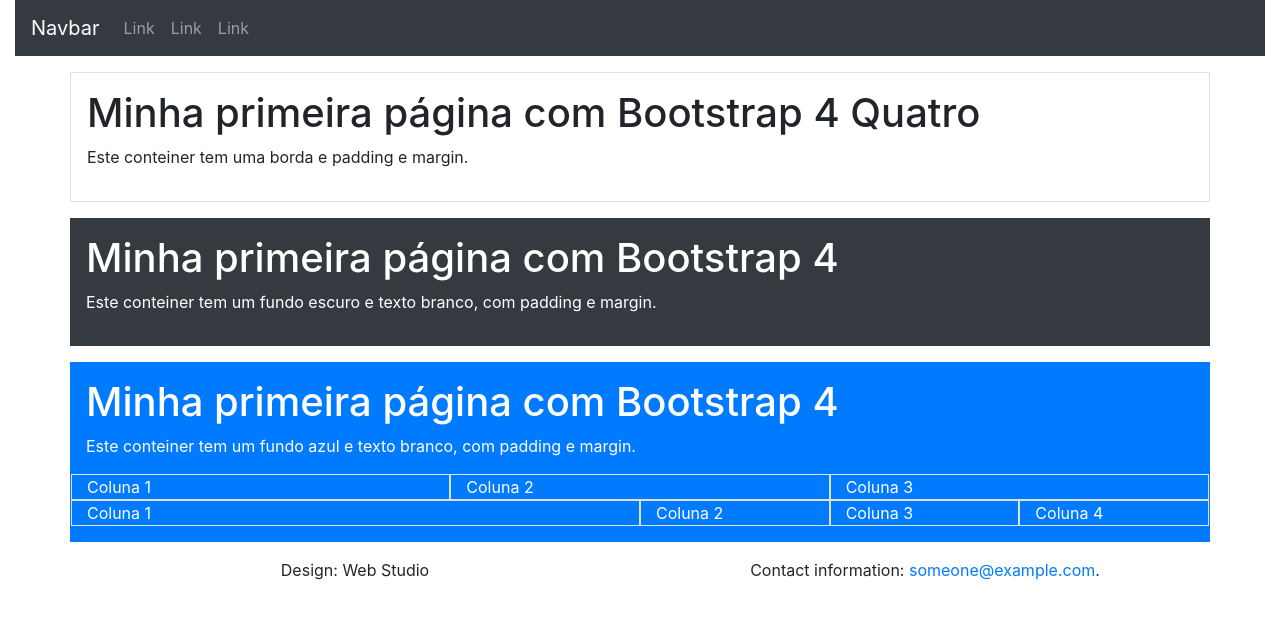
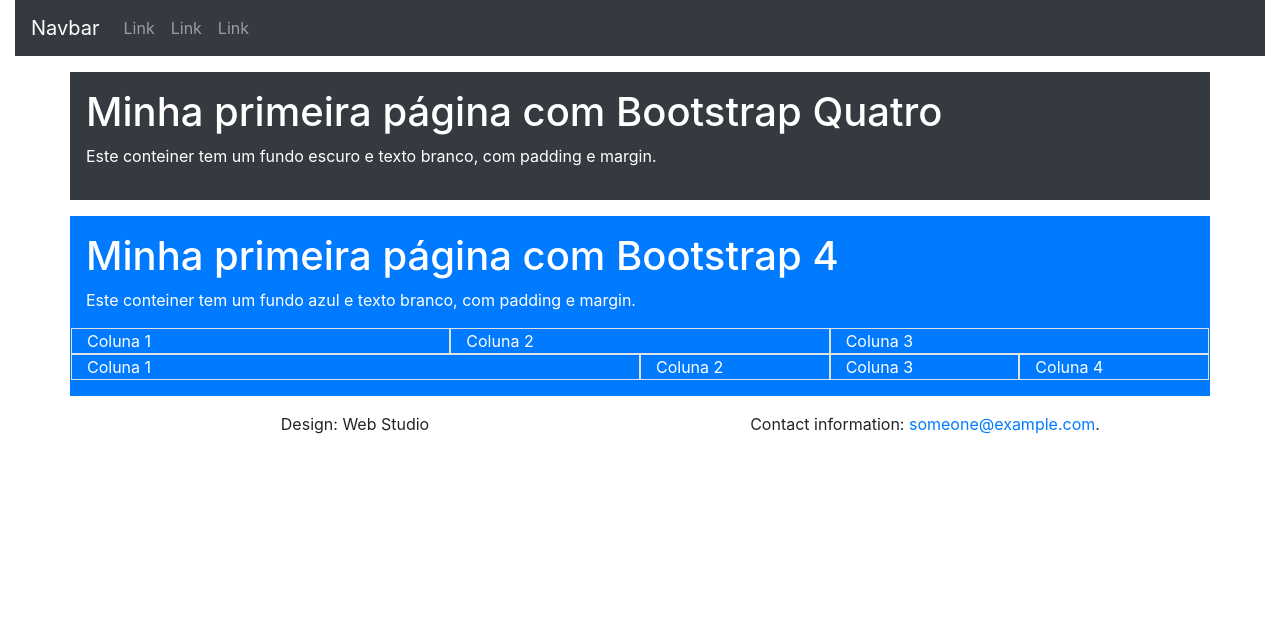
Before and after one commit to joedio-borges/git-teste2, a website: page index.html in a window 1280 px wide. Drawn offline with nearby package versions, Linux system fonts and the light colour scheme.

Commit message:
Segunda versao

```diff
--- a/index.html
+++ b/index.html
@@ -36,13 +36,8 @@
 		</div>
 	</header>
 
-	<div class="container p-3 my-3 border">
-		<h1>Minha primeira página com Bootstrap 4 Quatro</h1>
-		<p>Este conteiner tem uma borda e padding e margin.</p>
-	</div>
-
 	<div class="container p-3 my-3 bg-dark text-white">
-		<h1>Minha primeira página com Bootstrap 4</h1>
+		<h1>Minha primeira página com Bootstrap Quatro</h1>
 		<p>Este conteiner tem um fundo escuro e texto branco, com padding e margin.</p>
 	</div>
 
--- a/package.json
+++ b/package.json
@@ -4,7 +4,9 @@
   "description": "Primeiro programa Node",
   "main": "index.html",
   "scripts": {
-    "test": "echo \"Error: no test specified\" && exit 1"
+    "start": "npm run lite",
+    "test": "echo \"Error: no test specified\" && exit 1",
+    "lite": "lite-server"
   },
   "repository": {
     "type": "git",
```
Also changed, not shown: 1 other file.
